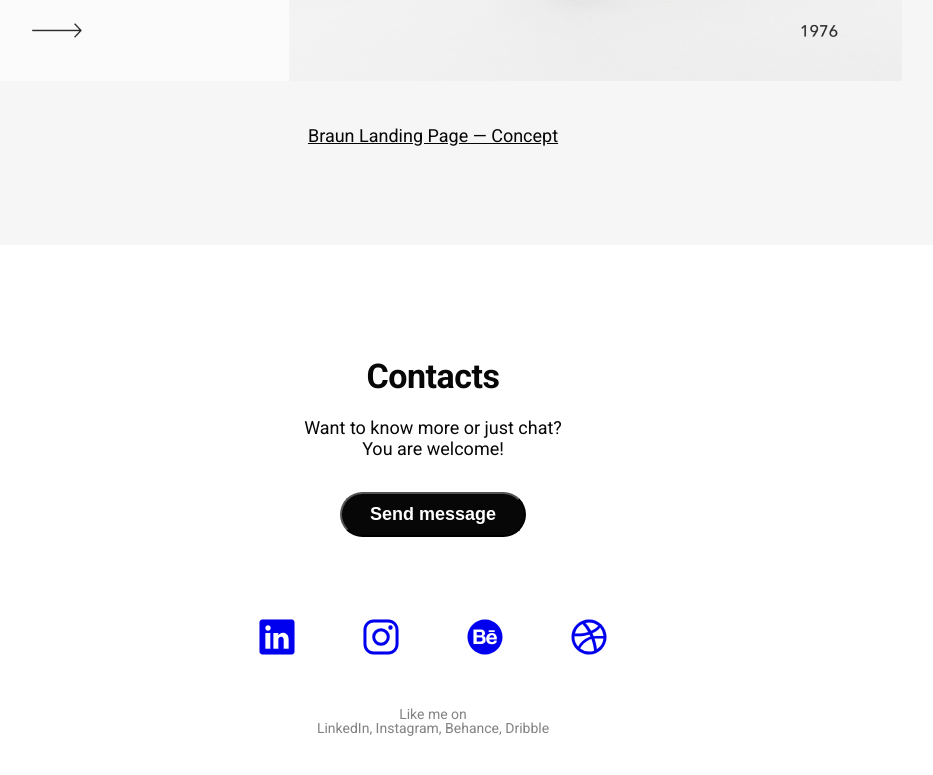
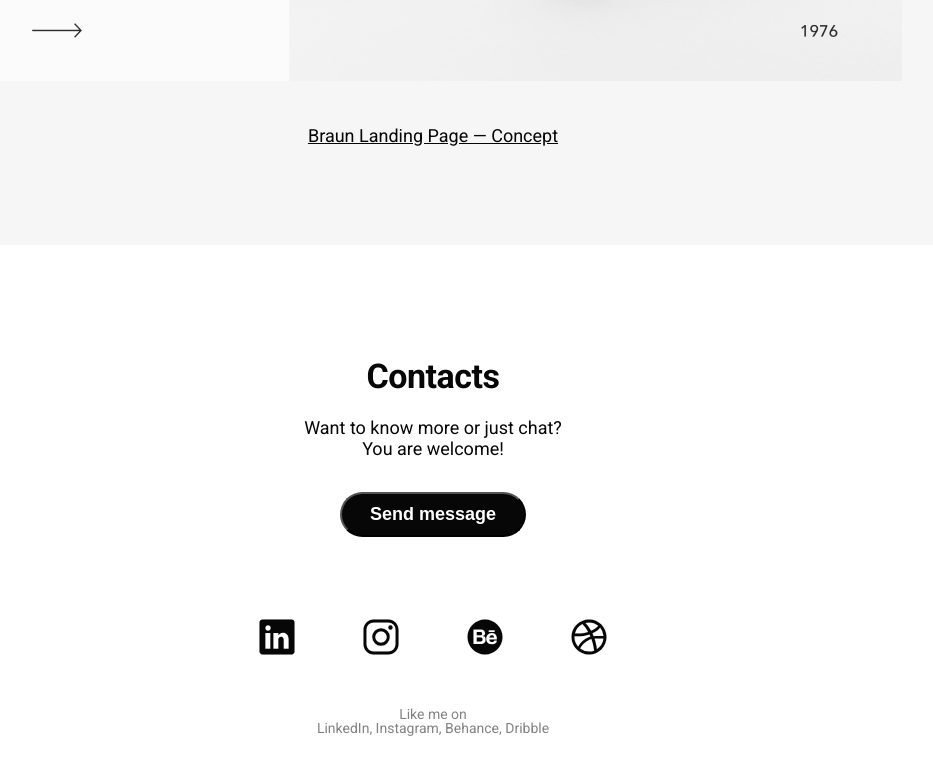
Before and after one commit to WonderliP/startet-layout, a plain HTML site: page index.html in a window 1280 px wide. Shown: the part 3885-4660 px from the top of the page, without its empty margins (207-1140 px from the left). Drawn offline with nearby package versions, Linux system fonts and the light colour scheme.

Commit message:
Update style.css

```diff
--- a/css/style.css
+++ b/css/style.css
@@ -244,6 +244,7 @@
 .link-icon {
   height: 4rem;
   width: 4rem;
+  color: #070707;
 }
 
 .social-links-desc {
```
